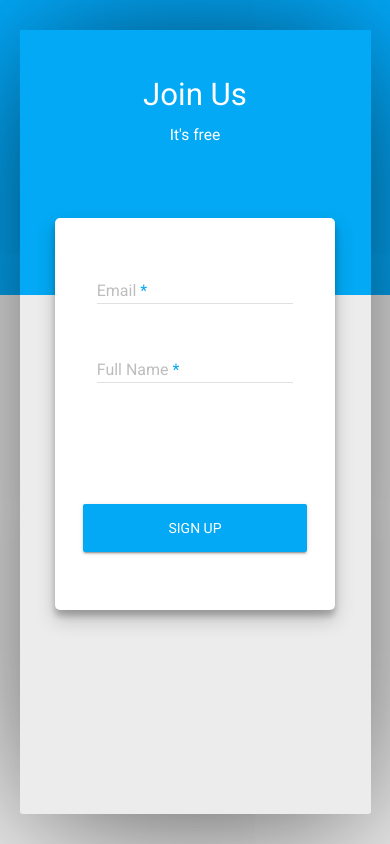
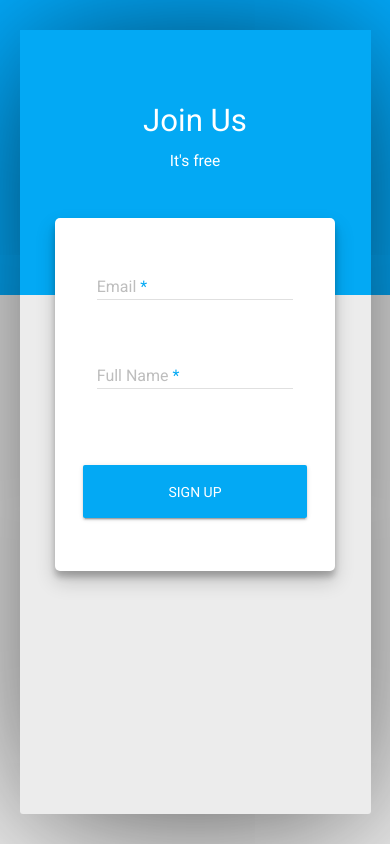
Before and after one commit to NSBHS-Programming-Club/nsbhsProgClub, a PHP site: page /join_us/index.php in a window 390 px wide. Run offline with PHP 8.4, Linux system fonts and the light colour scheme; some libraries are stand-ins or nearby versions.

Commit message:
chages (free time)

```diff
--- a/join_us/css/index.css
+++ b/join_us/css/index.css
@@ -115,7 +115,7 @@ body {
   background-color: rgba(0, 0, 0, 0.5);
   z-index: 2000;
 }
-@media only screen and (max-width: 800px) {
+@media only screen and (max-width: 1200px) {
     .sign-in_box {
         width: 60%;
         left: 20%;
@@ -140,7 +140,7 @@ body {
 
     .sign-in_box {
         width: 80%;
-        height: 50%;
+        height: 45%;
         position: absolute;
         left: 10%;
     }
@@ -154,13 +154,17 @@ body {
     }
 
     .sign-in-text {
-        top: 20%;
+        top: 30%;
     }
 
     .aboutText {
-        top: 35%;
+        top: 45%;
     }
     #sign-up {
         bottom: 15%;
+        height: 15%;
+    }
+    #passwordDiv {
+       top: 35%;
     }
 }
```
